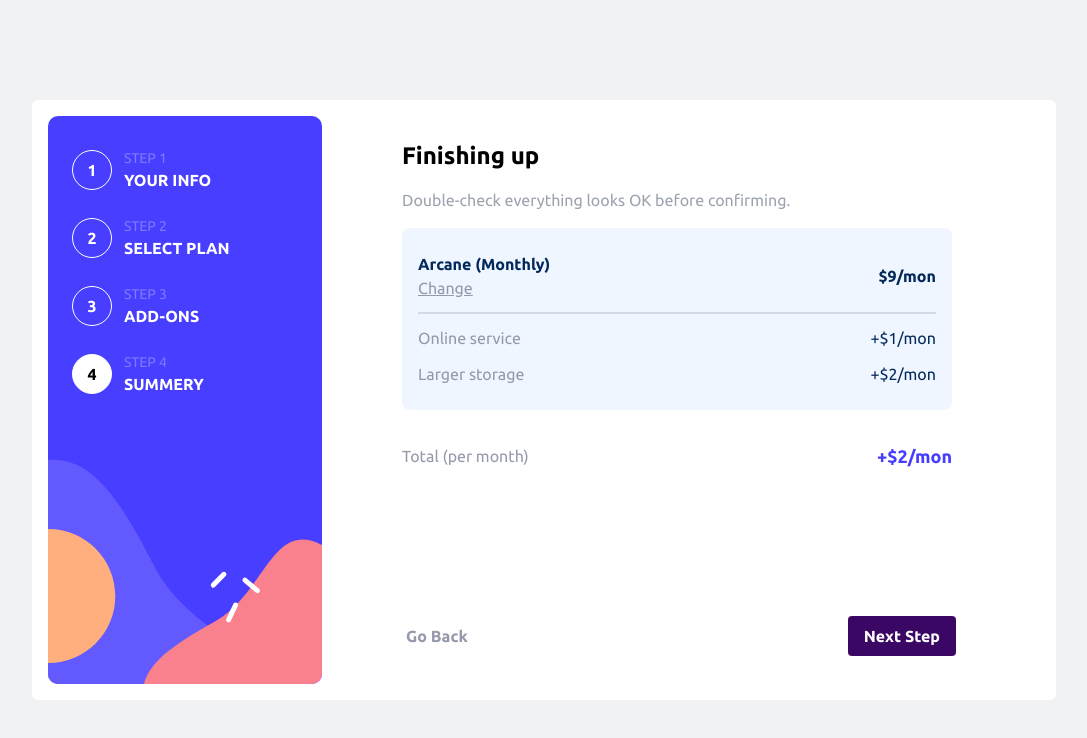
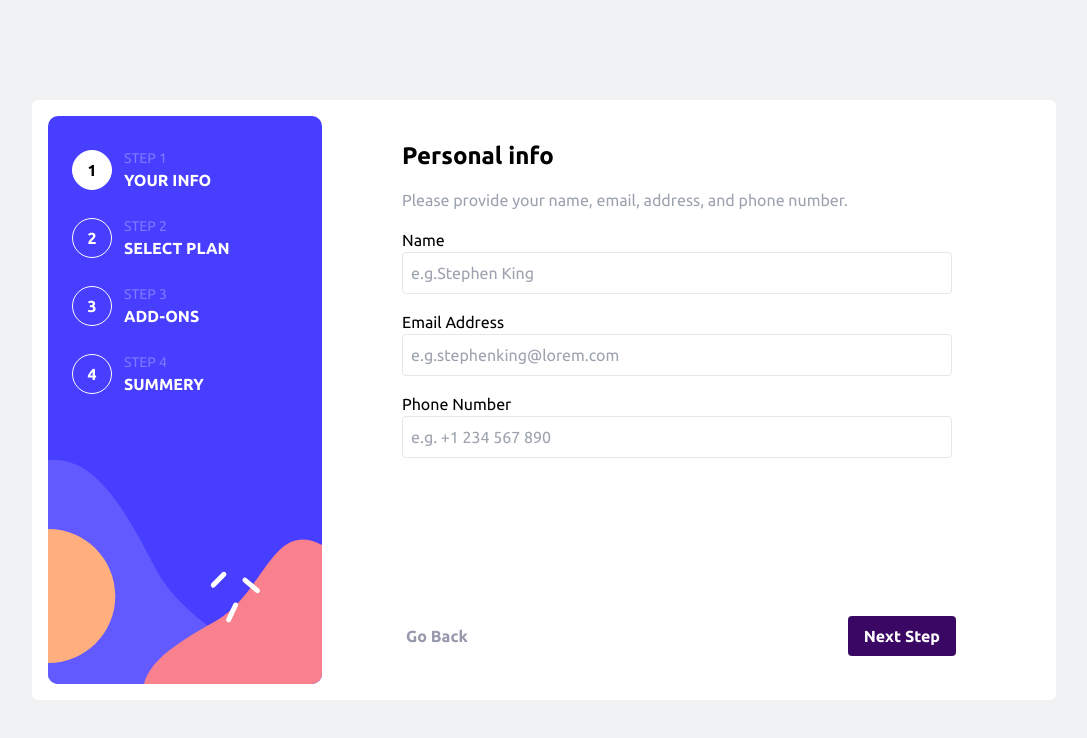
Before and after one commit to GrzegorzBanaszak/multi-step-form, a React (Vite) app: page / in a window 1280 px wide. Shown: the top 738 px of the page, without its empty margins (96-1183 px from the left). Built offline with nearby package versions, Linux system fonts and the light colour scheme.

Commit message:
Handle info input change and display data

```diff
--- a/package.json
+++ b/package.json
@@ -17,7 +17,8 @@
     "react": "^18.2.0",
     "react-dom": "^18.2.0",
     "react-redux": "^8.1.3",
-    "vite-tsconfig-paths": "^4.2.1"
+    "vite-tsconfig-paths": "^4.2.1",
+    "zod": "^3.22.4"
   },
   "devDependencies": {
     "@types/node": "^20.8.7",
--- /dev/null
+++ b/src/components/InfoGroup.tsx
@@ -0,0 +1,36 @@
+import { useAppDispatch } from "@/hooks";
+import { FunctionComponent } from "react";
+import { userDataChange } from "@/features/formSlice";
+
+export interface InfoGroupProps {
+  placeholder: string;
+  title: string;
+  value: string;
+  type: string;
+}
+
+const InfoGroup: FunctionComponent<InfoGroupProps> = ({
+  placeholder,
+  title,
+  value,
+  type,
+}) => {
+  const dispatch = useAppDispatch();
+
+  return (
+    <div className="flex flex-col">
+      <label>{title}</label>
+      <input
+        className="border-[1px] border-coolGray-400 p-2 rounded focus:outline-0 focus:border-[1px] focus:border-black"
+        type="text"
+        placeholder={placeholder}
+        value={value}
+        onChange={(e) =>
+          dispatch(userDataChange({ type: type, data: e.target.value }))
+        }
+      />
+    </div>
+  );
+};
+
+export default InfoGroup;
--- a/src/components/Step1.tsx
+++ b/src/components/Step1.tsx
@@ -1,38 +1,37 @@
 import { FunctionComponent } from "react";
 import StepDescription from "./StepDescription";
 import StepHeader from "./StepHeader";
+import InfoGroup from "./InfoGroup";
+import { useAppSelector } from "@/hooks";
 
 const Step1: FunctionComponent = () => {
+  const { username, email, phoneNumber } = useAppSelector(
+    (state) => state.form.userData
+  );
   return (
     <>
       <StepHeader title={"Personal info"} />
       <StepDescription
         text={"Please provide your name, email, address, and phone number."}
       />
-      <div className="flex flex-col">
-        <label>Name</label>
-        <input
-          className="border-[1px] border-gray-400/20 p-2 rounded"
-          type="text"
+      <InfoGroup
+        title="Name"
         placeholder="e.g.Stephen King"
+        type={Object.keys({ username })[0]}
+        value={username}
       />
-      </div>
-      <div className="flex flex-col">
-        <label>Email Address</label>
-        <input
-          className="border-[1px] border-gray-400/20 p-2 rounded"
-          type="text"
+      <InfoGroup
+        title="Email Address"
         placeholder="e.g.stephenking@lorem.com"
+        type={Object.keys({ email })[0]}
+        value={email}
       />
-      </div>
-      <div className="flex flex-col">
-        <label>Phone Number</label>
-        <input
-          className="border-[1px] border-gray-400/20 p-2 rounded"
-          type="text"
+      <InfoGroup
+        title="Phone Number"
         placeholder="e.g. +1 234 567 890"
+        type={Object.keys({ phoneNumber })[0]}
+        value={phoneNumber}
       />
-      </div>
     </>
   );
 };
--- a/src/features/formSlice.ts
+++ b/src/features/formSlice.ts
@@ -1,12 +1,35 @@
-import { createSlice } from "@reduxjs/toolkit";
-// import type { PayloadAction } from "@reduxjs/toolkit";
+import { PayloadAction, createSlice } from "@reduxjs/toolkit";
+import { z } from "zod";
+
+const phoneReg = new RegExp(
+  "^[+]?[(]?[0-9]{3}[)]?[-s.]?[0-9]{3}[-s.]?[0-9]{4,6}$"
+);
+
+const UserSchema = z.object({
+  username: z.string(),
+  email: z.string().email(),
+  phoneNumber: z.string().regex(phoneReg, "Invalid phone number"),
+});
+
+type User = z.infer<typeof UserSchema>;
 
 export interface FormState {
   currentStep: number;
+  userData: User;
 }
 
+export type UserPayload = {
+  type: string;
+  data: string;
+};
+
 const initialState: FormState = {
-  currentStep: 4,
+  currentStep: 1,
+  userData: {
+    username: "",
+    email: "",
+    phoneNumber: "",
+  },
 };
 
 export const formSlice = createSlice({
@@ -23,9 +46,23 @@ export const formSlice = createSlice({
         state.currentStep--;
       }
     },
+    userDataChange: (state, action: PayloadAction<UserPayload>) => {
+      if (action.payload.type === "username") {
+        state.userData.username = action.payload.data;
+      }
+
+      if (action.payload.type === "email") {
+        state.userData.email = action.payload.data;
+      }
+
+      if (action.payload.type === "phoneNumber") {
+        state.userData.phoneNumber = action.payload.data;
+      }
+    },
   },
 });
 
-export const { decrementStep, incrementStep } = formSlice.actions;
+export const { decrementStep, incrementStep, userDataChange } =
+  formSlice.actions;
 
 export default formSlice.reducer;
```
Also changed, not shown: 1 other file (tests, documents, lock files or other folders). Lines whose indentation alone changed are shown as unchanged.
